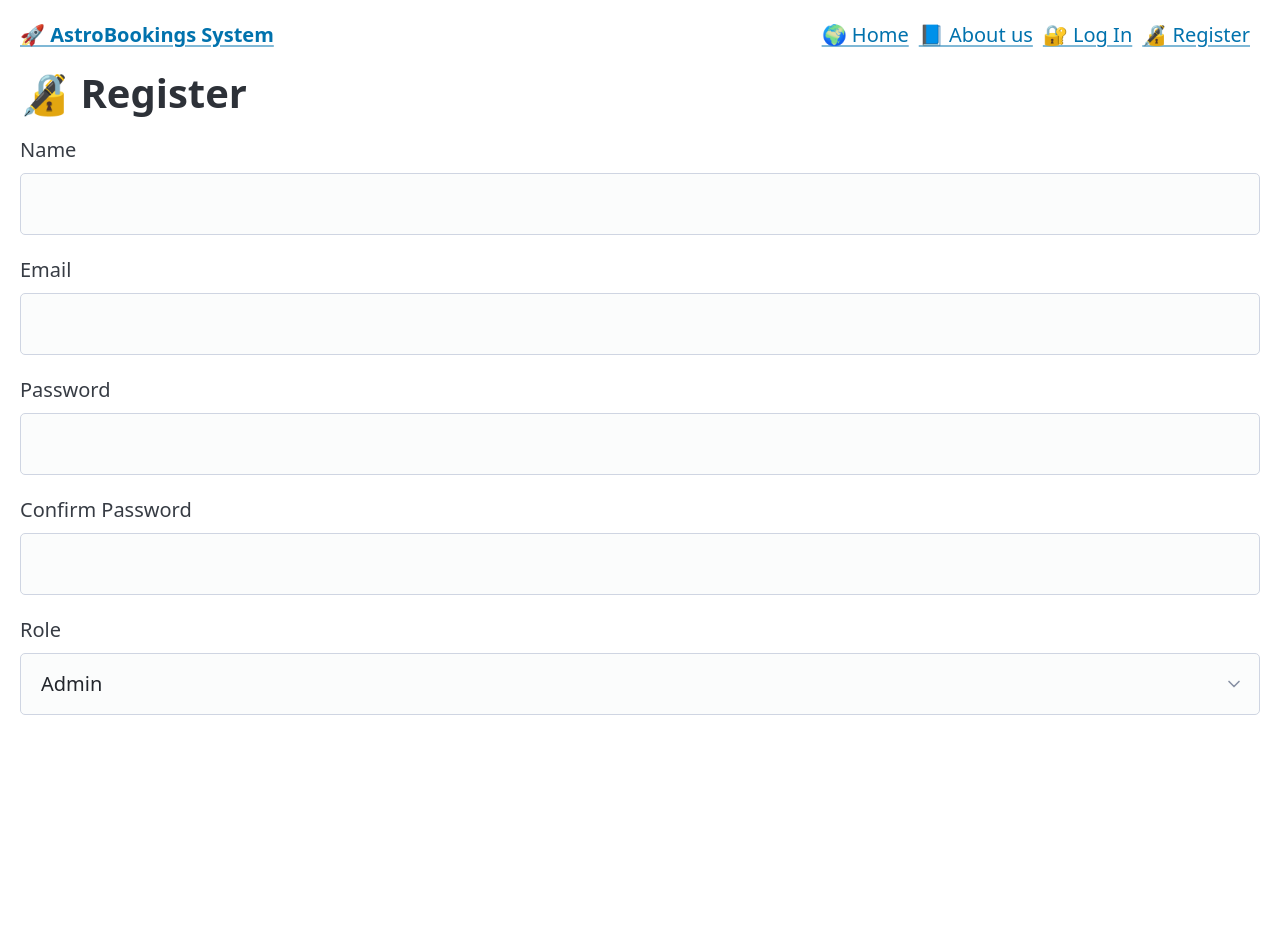
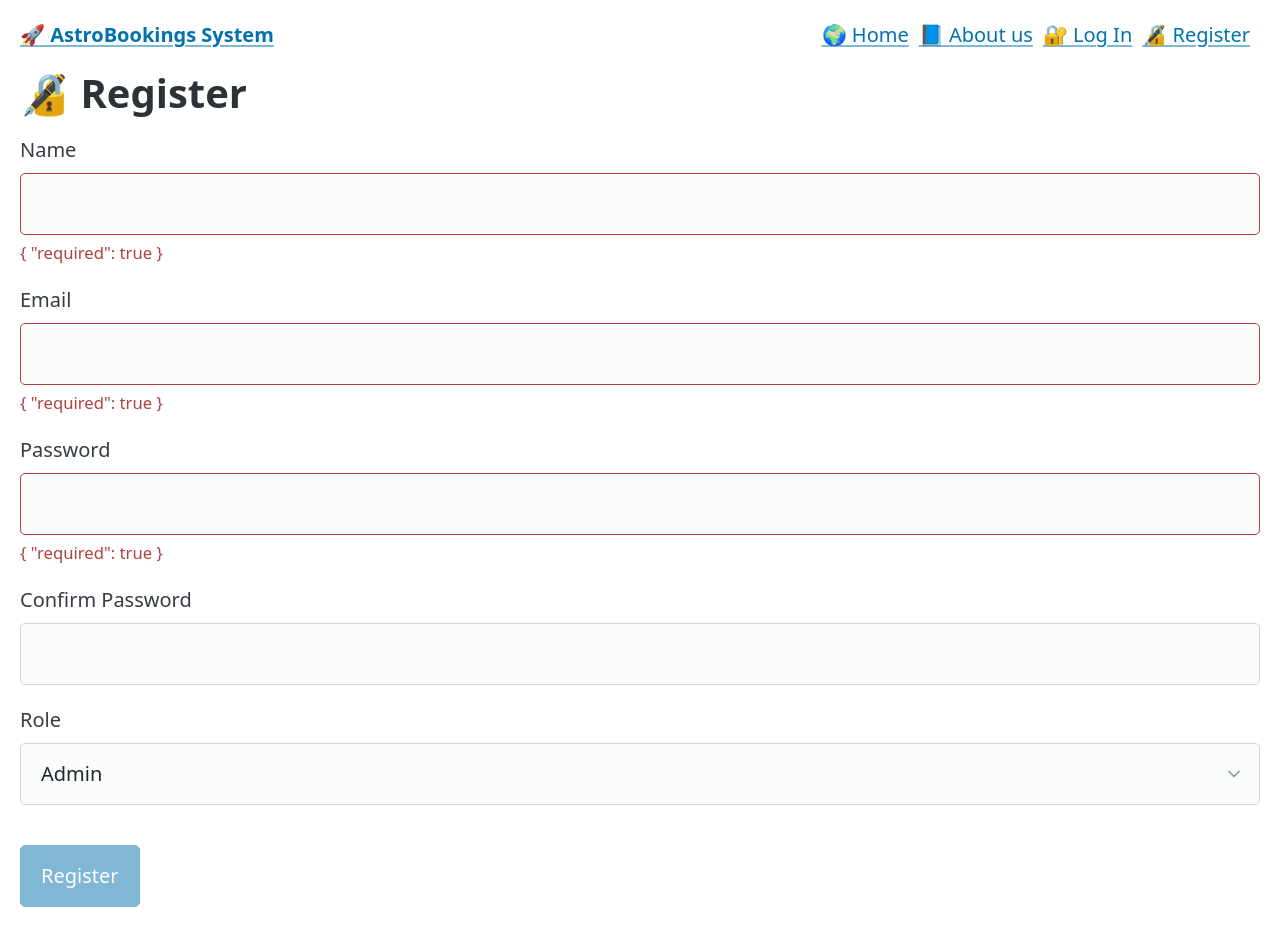
Before and after one commit to AstroBookings/0_web_system, an Angular app: page /register in a window 1280 px wide. Before the commit the page ends 800 px from the top, so only its background shows below. Built offline with nearby package versions, Linux system fonts and the light colour scheme.

Commit message:
feat: form validation

```diff
--- a/src/app/routes/login/login-form.component.ts
+++ b/src/app/routes/login/login-form.component.ts
@@ -1,4 +1,10 @@
-import { ChangeDetectionStrategy, Component, output } from '@angular/core';
+import {
+  ChangeDetectionStrategy,
+  Component,
+  output,
+  signal,
+} from '@angular/core';
+import { FormsModule } from '@angular/forms';
 import { LoginDto } from '@models/login.dto';
 import { ControlBlock } from '@ui/control.block';
 
@@ -10,22 +16,39 @@ import { ControlBlock } from '@ui/control.block';
   selector: 'lab-login-form',
   standalone: true,
   changeDetection: ChangeDetectionStrategy.OnPush,
-  imports: [ControlBlock],
+  imports: [FormsModule, ControlBlock],
   template: `
-    <form>
+    <form #form="ngForm">
       <fieldset>
         <div>
-          <lab-control controlName="email">
-            <input type="email" id="email" name="email" />
+          <lab-control [control]="emailControl">
+            <input
+              [(ngModel)]="email"
+              #emailControl="ngModel"
+              type="email"
+              id="email"
+              name="email"
+              required
+              email
+            />
           </lab-control>
         </div>
         <div>
-          <lab-control controlName="password">
-            <input type="password" id="password" name="password" />
+          <lab-control [control]="passwordControl">
+            <input
+              [(ngModel)]="password"
+              #passwordControl="ngModel"
+              type="password"
+              id="password"
+              name="password"
+              required
+            />
           </lab-control>
         </div>
       </fieldset>
-      <button type="button" (click)="onLoginClick()">Login</button>
+      <button type="button" (click)="onLoginClick()" [disabled]="form.invalid">
+        Login
+      </button>
     </form>
   `,
 })
@@ -35,6 +58,16 @@ export default class LoginFormComponent {
    * - Emits a LoginDto
    */
   login = output<LoginDto>();
+
+  /**
+   * Email
+   */
+  email = signal<string>('');
+
+  /**
+   * Password
+   */
+  password = signal<string>('');
 
   /**
    * On login click
--- a/src/app/routes/register/register-form.component.ts
+++ b/src/app/routes/register/register-form.component.ts
@@ -1,38 +1,155 @@
-import { ChangeDetectionStrategy, Component } from '@angular/core';
+import {
+  ChangeDetectionStrategy,
+  Component,
+  effect,
+  output,
+  signal,
+  viewChild,
+} from '@angular/core';
+import { FormsModule, NgModel } from '@angular/forms';
+import { RegisterDto } from '@models/register.dto';
+import { Role } from '@models/role.enum';
+import { ControlBlock } from '@ui/control.block';
 
 @Component({
   selector: 'lab-register-form',
   standalone: true,
   changeDetection: ChangeDetectionStrategy.OnPush,
+  imports: [FormsModule, ControlBlock],
   template: `
-    <form>
+    <form #form="ngForm">
       <fieldset>
-        <div>
-          <label for="name">Name</label>
-          <input type="text" id="name" name="name" />
-        </div>
-        <div>
-          <label for="email">Email</label>
-          <input type="email" id="email" name="email" />
-        </div>
-        <div>
-          <label for="password">Password</label>
-          <input type="password" id="password" name="password" />
-        </div>
-        <div>
-          <label for="confirmPassword">Confirm Password</label>
-          <input type="password" id="confirmPassword" name="confirmPassword" />
-        </div>
-        <div>
-          <label for="role">Role</label>
-          <select id="role" name="role">
+        <lab-control [control]="nameControl">
+          <input
+            [(ngModel)]="name"
+            #nameControl="ngModel"
+            type="text"
+            id="name"
+            name="name"
+            required
+            minlength="3"
+          />
+        </lab-control>
+        <lab-control [control]="emailControl">
+          <input
+            [(ngModel)]="email"
+            #emailControl="ngModel"
+            type="email"
+            id="email"
+            name="email"
+            required
+            email
+          />
+        </lab-control>
+        <lab-control [control]="passwordControl">
+          <input
+            [(ngModel)]="password"
+            #passwordControl="ngModel"
+            type="password"
+            id="password"
+            name="password"
+            required
+            minlength="4"
+          />
+        </lab-control>
+        <lab-control [control]="confirmPasswordControl">
+          <input
+            [(ngModel)]="confirmPassword"
+            #confirmPasswordControl="ngModel"
+            type="password"
+            id="confirmPassword"
+            name="confirmPassword"
+            required
+            minlength="4"
+          />
+        </lab-control>
+        <lab-control [control]="roleControl">
+          <select
+            id="role"
+            name="role"
+            [(ngModel)]="role"
+            #roleControl="ngModel"
+          >
             <option value="admin" selected>Admin</option>
             <option value="agency">Agency</option>
             <option value="traveler">Traveler</option>
           </select>
-        </div>
+        </lab-control>
       </fieldset>
+      <button
+        type="button"
+        (click)="onRegisterClick()"
+        [disabled]="form.invalid"
+      >
+        Register
+      </button>
     </form>
   `,
 })
-export default class RegisterFormComponent {}
+export default class RegisterFormComponent {
+  /**
+   * Name
+   */
+  name = signal<string>('');
+
+  /**
+   * Email
+   */
+  email = signal<string>('');
+
+  /**
+   * Password
+   */
+  password = signal<string>('');
+
+  /**
+   * Confirm password
+   */
+  confirmPassword = signal<string>('');
+
+  /**
+   * Role
+   */
+  role = signal<'admin' | 'agency' | 'traveler'>('admin');
+
+  /**
+   * Confirm password control
+   * - required signal to access to template variable #confirmPasswordControl
+   */
+  confirmPasswordControl = viewChild.required<NgModel>(
+    'confirmPasswordControl'
+  );
+
+  private passwordMatchValidatorEffect = effect(() => {
+    // signal triggers
+    const confirmPasswordControl = this.confirmPasswordControl();
+    const password = this.password();
+    const confirmPassword = this.confirmPassword();
+    // logic with effects
+    if (password !== confirmPassword) {
+      confirmPasswordControl.control.setErrors({ mismatch: true });
+    } else {
+      confirmPasswordControl.control.setErrors(null);
+    }
+  });
+
+  /**
+   * On register event
+   * - Emits a RegisterDto
+   */
+  register = output<RegisterDto>();
+
+  /**
+   * On register click event handler
+   */
+  onRegisterClick() {
+    const registerDto: RegisterDto = {
+      name: this.name(),
+      email: this.email(),
+      password: this.password(),
+      role: this.role() as Role,
+    };
+    console.log('onRegisterClick', registerDto);
+    this.register.emit(registerDto);
+  }
+}
--- a/src/app/routes/register/register.page.ts
+++ b/src/app/routes/register/register.page.ts
@@ -1,4 +1,5 @@
 import { ChangeDetectionStrategy, Component } from '@angular/core';
+import { RegisterDto } from '@models/register.dto';
 import RegisterFormComponent from './register-form.component';
 
 @Component({
@@ -7,6 +8,14 @@ import RegisterFormComponent from './register-form.component';
   changeDetection: ChangeDetectionStrategy.OnPush,
   imports: [RegisterFormComponent],
   template: `<h1>🔏 Register</h1>
-    <lab-register-form />`,
+    <lab-register-form (register)="onRegister($event)" />`,
 })
-export default class RegisterPage {}
+export default class RegisterPage {
+  /**
+   * On register event handler
+   * @param registerDto - RegisterDto
+   */
+  onRegister(registerDto: RegisterDto) {
+    console.log('onRegister', registerDto);
+  }
+}
--- a/src/app/shared/ui/control.block.ts
+++ b/src/app/shared/ui/control.block.ts
@@ -1,14 +1,26 @@
-import { Component, computed, input } from '@angular/core';
+import { JsonPipe } from '@angular/common';
+import { Component, computed, input, InputSignal, Signal } from '@angular/core';
+import { FormsModule, NgModel } from '@angular/forms';
+import { titleCase } from '../utils/string.utils';
 
 @Component({
   selector: 'lab-control',
   standalone: true,
-  imports: [],
+  imports: [FormsModule, JsonPipe],
+  styles: [
+    `
+      small {
+        color: rgb(175, 66, 64);
+      }
+    `,
+  ],
   template: `
     <div>
       <label [for]="controlName()">{{ labelCaption() }}</label>
       <ng-content></ng-content>
-      <small>For control errors</small>
+      @if (control().errors) {
+      <small>{{ control().errors | json }}</small>
+      }
     </div>
   `,
 })
@@ -19,16 +31,25 @@ export class ControlBlock {
    * Label caption
    * - If not provided, control name will be used
    */
-  label = input<string>();
+  label: InputSignal<string | undefined> = input<string>();
+
+  /**
+   * NgModel control
+   * - the required reference to the NgModel control
+   */
+  control: InputSignal<NgModel> = input.required<NgModel>();
+
+  // Computed signals
 
   /**
    * Control name
    */
-  controlName = input.required<string>();
+  controlName: Signal<string> = computed(() => this.control().name);
 
-  labelCaption = computed(
-    () =>
-      this.label() ||
-      this.controlName().charAt(0).toUpperCase() + this.controlName().slice(1)
+  /**
+   * Computed signal for label caption
+   */
+  labelCaption: Signal<string> = computed(
+    () => this.label() || titleCase(this.controlName())
   );
 }
--- /dev/null
+++ b/src/app/shared/utils/string.utils.ts
@@ -0,0 +1,11 @@
+/**
+ * Transforms from camelCase to Title Case
+ * @param source the source string like confirmPassword
+ * @returns Confirm Password
+ */
+export function titleCase(source: string) {
+  // add a space before each uppercase letter
+  const spaced = source.replace(/([A-Z])/g, ' $1');
+  // capitalize the first letter
+  return spaced.replace(/^./, (str) => str.toUpperCase());
+}
--- a/src/styles.css
+++ b/src/styles.css
@@ -4,3 +4,7 @@ body {
 span {
   margin-right: 0.5rem;
 }
+
+input.ng-invalid {
+  border: 1px solid rgb(175, 66, 64);
+}
```
